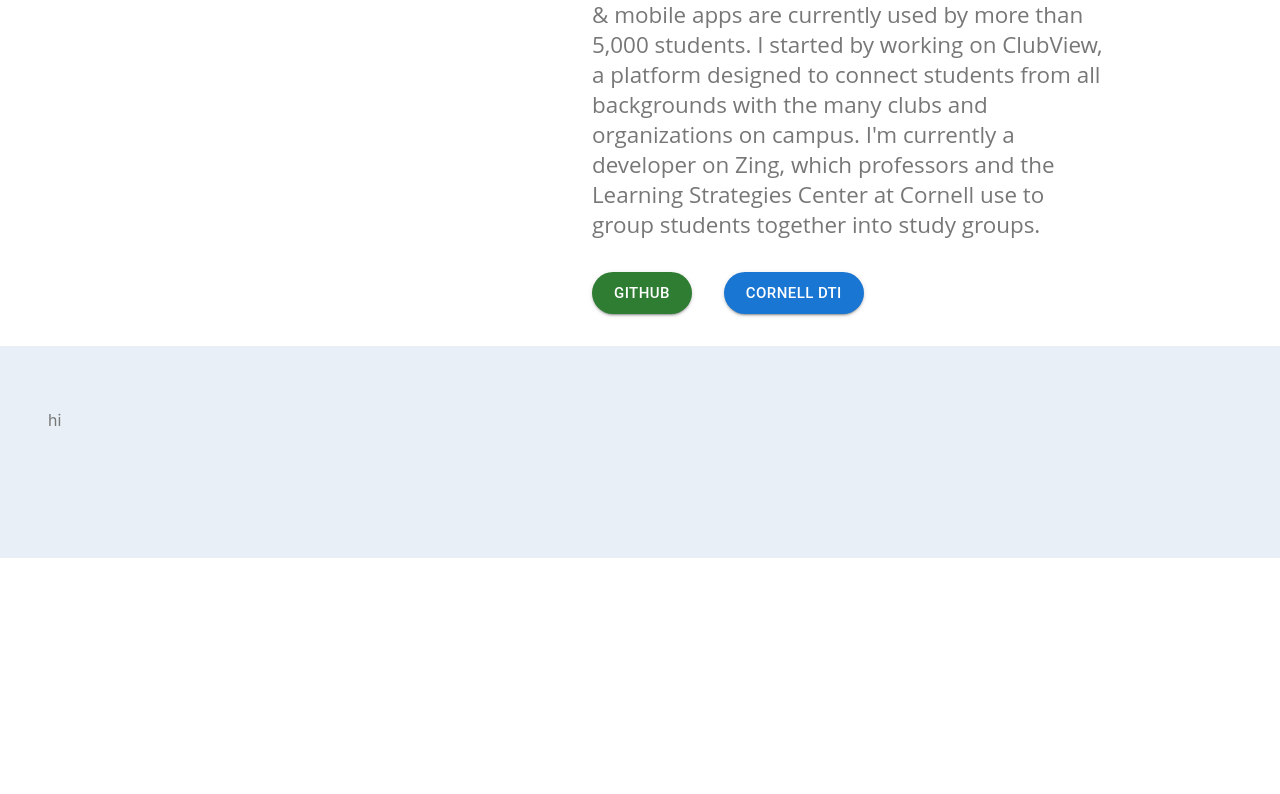
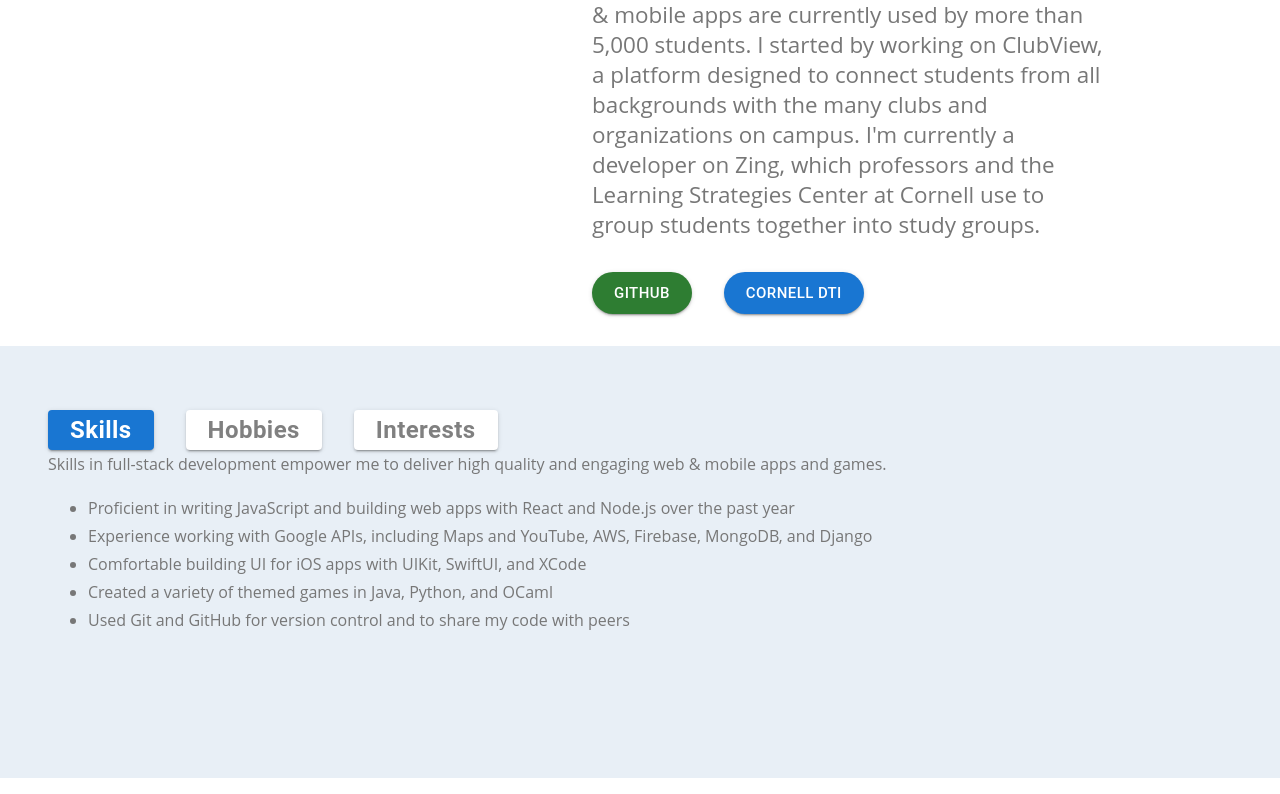
Before and after one commit to rgu0114/nexus, a React (Create React App) app: page / in a window 1280 px wide. Shown: the part 1188-1982 px from the top of the page. Before the commit the page ends 1762 px from the top, so only its background shows below. Built offline with nearby package versions, Linux system fonts and the light colour scheme.

Commit message:
Tabview part 1

```diff
--- /dev/null
+++ b/src/components/Hobbies.tsx
@@ -0,0 +1,7 @@
+export default function Hobbies() {
+  return (
+    <>
+    hobbies
+    </>
+  )
+}
--- /dev/null
+++ b/src/components/Interests.tsx
@@ -0,0 +1,7 @@
+export default function Interests() {
+  return (
+    <>
+    interests
+    </>
+  )
+}
--- /dev/null
+++ b/src/components/Skills.tsx
@@ -0,0 +1,47 @@
+import {createUseStyles} from 'react-jss'
+
+const useStyles = createUseStyles({
+  skills: {
+    font: '400 1rem/1.75rem "Open Sans", sans-serif'
+  }
+})
+
+export default function Skills() {
+  const classes = useStyles()
+
+  return (
+    <div className={classes.skills}>
+      <div>
+        Skills in full-stack development empower me to deliver high
+        quality and engaging web & mobile apps and games.
+      </div>
+      <ul>
+        <li>
+          Proficient in writing JavaScript and building web apps with React and Node.js
+          over the past year
+        </li>
+
+        <li>
+          Experience working with Google APIs, including Maps and YouTube, AWS, Firebase,
+          MongoDB, and Django
+        </li>
+
+        <li>
+          Comfortable building UI for iOS apps with UIKit, SwiftUI, and XCode
+        </li>
+
+        <li>
+          Created a variety of themed games in Java, Python, and OCaml
+        </li>
+
+        <li>
+          Used Git and GitHub for version control and to share my code with peers
+        </li>
+      </ul>
+
+
+
+
+    </div>
+  )
+}
--- a/src/components/Tabs.tsx
+++ b/src/components/Tabs.tsx
@@ -1,4 +1,10 @@
+import { useState } from 'react'
 import {createUseStyles} from 'react-jss'
+import Hobbies from './Hobbies'
+import Interests from './Interests'
+import Skills from './Skills'
+import Button from '@mui/material/Button';
+import Stack from '@mui/material/Stack';
 
 const useStyles = createUseStyles({
   view: {
@@ -7,15 +13,115 @@
     paddingRight: '3rem',
     paddingBottom: '8rem',
     backgroundColor: '#e8eff6',
-  }
+  },
+  selectedTab: {
+    cursor: 'pointer',
+  },
+  unselectedTab: {
+    backgroundColor: 'white'
+  },
+  boldHeader: {
+    display: 'flex',
+    fontWeight: '600',
+    fontSize: '24px',
+    lineHeight: '24px',
+    textAlign: 'center',
+    color: 'white',
+    textTransform: 'capitalize'
+  },
+  regularHeader: {
+    display: 'flex',
+    fontWeight: '600',
+    fontSize: '24px',
+    lineHeight: '24px',
+    textAlign: 'center',
+    color: 'gray',
+    textTransform: 'capitalize'
+  },
 })
+
+const TAB_NAMES = [
+  'skills',
+  'hobbies',
+  'interests',
+]
+
+const viewMap = {
+  skills: {
+    view: <Skills />,
+    tabTitle: 'Skills',
+  },
+  hobbies: {
+    view: <Hobbies />,
+    tabTitle: 'Hobbies',
+  },
+  interests: {
+    view: <Interests />,
+    tabTitle: 'Interests',
+  },
+}
 
 const Tabs = () => {
   const classes = useStyles()
+  const [activeTabView, setActiveTabView] = useState(TAB_NAMES[0])
+
+  const setTabViewClickHandler = (tab: string) => {
+    setActiveTabView(tab)
+  }
+
+  const indexer = (element: string, index: number) => (element === activeTabView ? index : -1)
 
   return (
     <div className={classes.view}>
-      hi
+      <div role='tablist'>
+      <Stack direction="row" spacing={4}>
+        {TAB_NAMES.map((tab, index) => (
+
+          <Button
+            variant="contained"
+            size='large'
+            role='tab'
+            tabIndex={TAB_NAMES.findIndex(indexer) === index ? 0 : -1}
+            aria-selected={TAB_NAMES.findIndex(indexer) === index}
+            key={tab}
+            onClick={() => { setTabViewClickHandler(tab) }}
+            onKeyDown={() => setTabViewClickHandler(tab)}
+            className={tab === activeTabView ? classes.selectedTab : classes.unselectedTab}
+          >
+            <div className={tab === activeTabView ? classes.boldHeader : classes.regularHeader}>
+              {TAB_NAMES[index] === 'skills' ? viewMap.skills.tabTitle :
+              ( TAB_NAMES[index] === 'hobbies' ? viewMap.hobbies.tabTitle :
+              ( viewMap.interests.tabTitle))}
+            </div>
+          </Button>
+
+          // <Button
+          //   variant="contained"
+          //   color='success'
+          //   size='large'
+          //   className={classes.buttons}
+          //   href='https://github.com/cornell-dti'
+          //   target='_blank'
+          // >
+          //   Github
+          // </Button>
+
+          // <Button
+          //   variant="contained"
+          //   size='large'
+          //   className={classes.buttons}
+          //   href='https://www.cornelldti.org/'
+          //   target='_blank'
+          // >
+          //   Cornell DTI
+          // </Button>
+
+        ))}
+         </Stack>
+      </div>
+      {activeTabView === 'skills' ? viewMap.skills.view :
+      (activeTabView === 'hobbies' ? viewMap.hobbies.view :
+      viewMap.interests.view) }
     </div>
   )
 }
```
